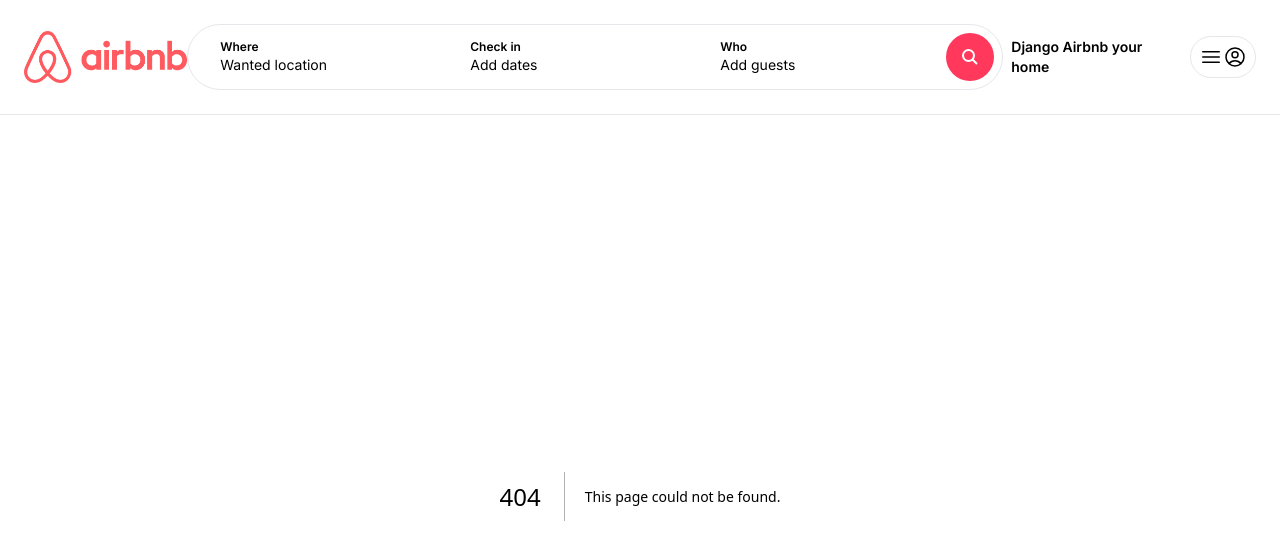
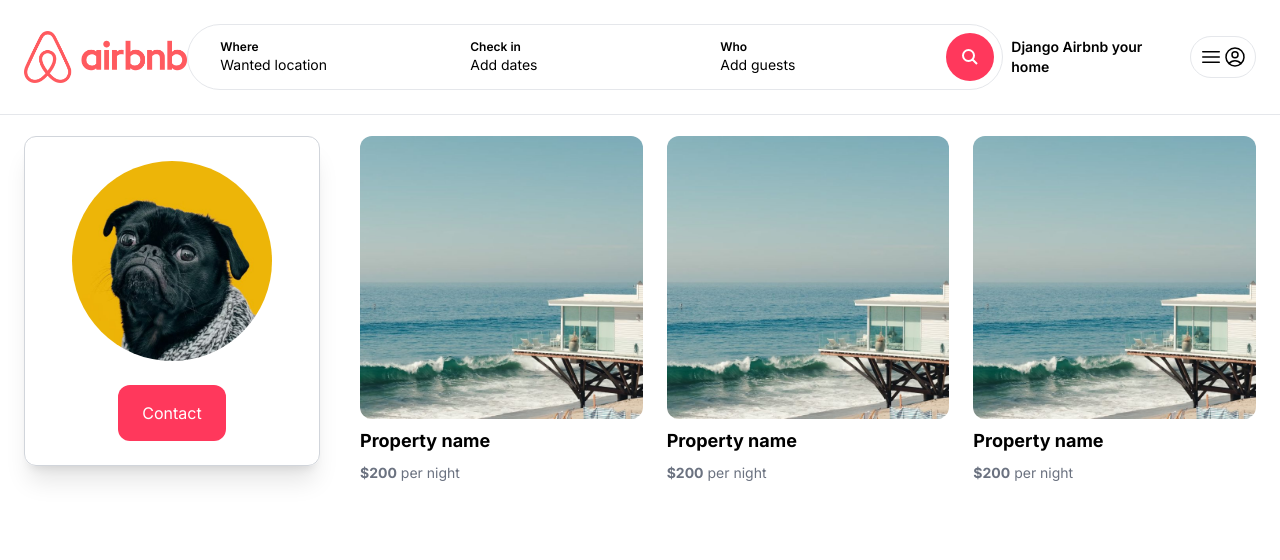
Before and after one commit to luisEnrique22xd/AirbnbFront, a Next.js app: page /landlords/1 in a window 1280 px wide. Before the commit this address had no page. Shown: the top 560 px of the page. Built offline with nearby package versions, Linux system fonts and the light colour scheme.

Commit message:
06 Landlord page

```diff
--- /dev/null
+++ b/app/components/ContactButton.tsx
@@ -0,0 +1,8 @@
+const ContactButton = () => {
+    return(
+        <div className="py-4 px-6 cursor-pointer bg-airbnb text-white rounded-xl hover:bg-airbnb-dark transition">
+            Contact
+        </div>
+    )
+}
+export default ContactButton;
--- /dev/null
+++ b/app/landlords/[id]/page.tsx
@@ -0,0 +1,34 @@
+import ContactButton from '@/app/components/ContactButton';
+import PropertyList from '@/app/components/properties/PropertyList';
+import Image from 'next/image';
+const LandlordDetailPage =()=>{
+    return(
+        <main className="max-w-[1500px] mx-auto px-6 pt-10 pb-6">
+           <div className="grid grid-cols-1 md:grid-cols-4 gap-4">
+            <aside className="col-span-1 mb-4">
+                <div className="flex flex-col items-center p-6 rounded-xl border border-gray-300 shadow-xl">
+                    <Image
+                        src='/profile_pic_1.jpg'
+                        width={200}
+                        height={200}
+                        alt="Landlord"
+                        className="rounded-full"
+                    />
+                    <h1 className="mt-6 text-2xl"></h1>
+                   <ContactButton/>
+                </div>
+
+            </aside>
+
+            <div className="col-span-1 md:col-span-3 pl-0 md:pl-6">
+            <div className="grid grid-cols-1 md:grid-cols-3 lg:grid-cols-3 gap-6">
+                <PropertyList
+
+                />
+            </div>
+            </div>
+           </div>
+        </main>
+    )
+}
+export default LandlordDetailPage;
```
Also changed, not shown: app/page.tsx (line endings or trailing spaces).
